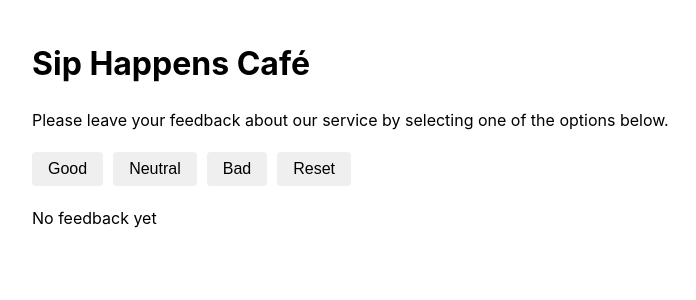
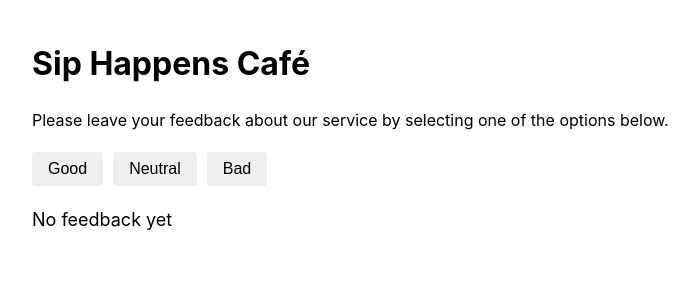
Before and after one commit to DmytroLynnyk/goit-react-hw-02, a React (Vite) app: page / in a window 1280 px wide. Shown: the top 300 px of the page, without its empty margins (8-704 px from the left). Built offline with nearby package versions, Linux system fonts and the light colour scheme.

Commit message:
reset button hides when 0 feedback

```diff
--- a/src/components/feedback/feedback.jsx
+++ b/src/components/feedback/feedback.jsx
@@ -1,20 +1,19 @@
 import css from "./feedback.module.css";
+import { Notification } from "../notification/notification";
 
 export const Feedback = ({ feedbackState: { good, neutral, bad } }) => {
-  const totalFeedbacks = good + neutral + bad;
-  const positiveFeedback = Math.round(
-    ((good + neutral) / totalFeedbacks) * 100
-  );
-  if (totalFeedbacks !== 0) {
+  const totalFeedback = good + neutral + bad;
+  const positiveFeedback = Math.round(((good + neutral) / totalFeedback) * 100);
+  if (totalFeedback !== 0) {
     return (
       <ul className={css.feedbackList}>
         <li>good - {good}</li>
         <li>neutral - {neutral}</li>
         <li>bad - {bad}</li>
-        <li>total - {totalFeedbacks}</li>
+        <li>total - {totalFeedback}</li>
         <li>positive - {positiveFeedback}%</li>
       </ul>
     );
   }
-  return "No feedback yet";
+  return <Notification />;
 };
--- /dev/null
+++ b/src/components/notification/notification.jsx
@@ -0,0 +1,5 @@
+import css from "./notification.module.css";
+
+export const Notification = () => {
+  return <p className={css.notification}>No feedback yet</p>;
+};
--- /dev/null
+++ b/src/components/notification/notification.module.css
@@ -0,0 +1,3 @@
+.notification {
+  font-size: large;
+}
--- a/src/components/options/options.jsx
+++ b/src/components/options/options.jsx
@@ -18,7 +18,9 @@ export const Options = ({
       <Button value={bad} onUpdate={badUpdate}>
         bad
       </Button>
-      <Button onUpdate={resetUpdate}>reset</Button>
+      <ResetButton value={good + neutral + bad} onUpdate={resetUpdate}>
+        reset
+      </ResetButton>
     </div>
   );
 };
@@ -26,3 +28,9 @@ export const Options = ({
 const Button = ({ onUpdate, children }) => {
   return <button onClick={onUpdate}>{children}</button>;
 };
+
+const ResetButton = ({ value, onUpdate, children }) => {
+  if (value > 0) {
+    return <button onClick={onUpdate}>{children}</button>;
+  }
+};
```
